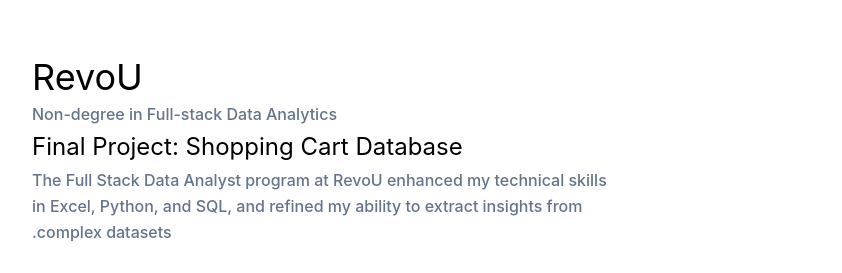
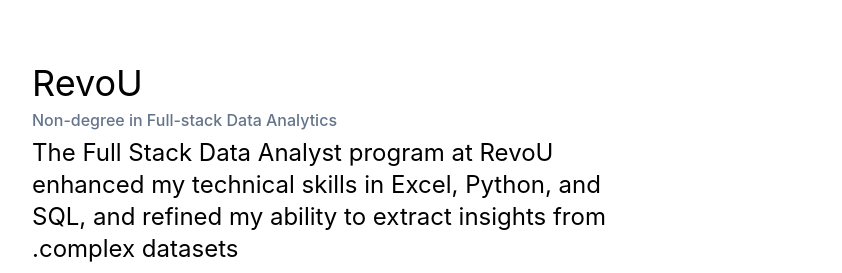
Before and after one commit to Dzikrish/portfolio-dzikri, a website: page index.html in a window 1280 px wide. Shown: the part 1820-2093 px from the top of the page, 0-842 px from the left. Drawn offline with nearby package versions, Linux system fonts and the light colour scheme.

Commit message:
Update about me and academic

```diff
--- a/index.html
+++ b/index.html
@@ -203,12 +203,11 @@
             <p class="font-medium text-secondary leading-relaxed mb-1">
               Non-degree in Full-stack Data Analytics
             </p>
-            <h4 class="text-2xl mb-1">Final Project: Shopping Cart Database</h4>
-            <p class="font-medium text-secondary leading-relaxed mb-6">
+            <h4 class="text-2xl mb-1">
               The Full Stack Data Analyst program at RevoU enhanced my technical
               skills in Excel, Python, and SQL, and refined my ability to
               extract insights from complex datasets.
-            </p>
+            </h4>
           </div>
           <div class="w-full self-center px-4 mb-10 lg:w-1/2 mx-auto">
             <img
```
